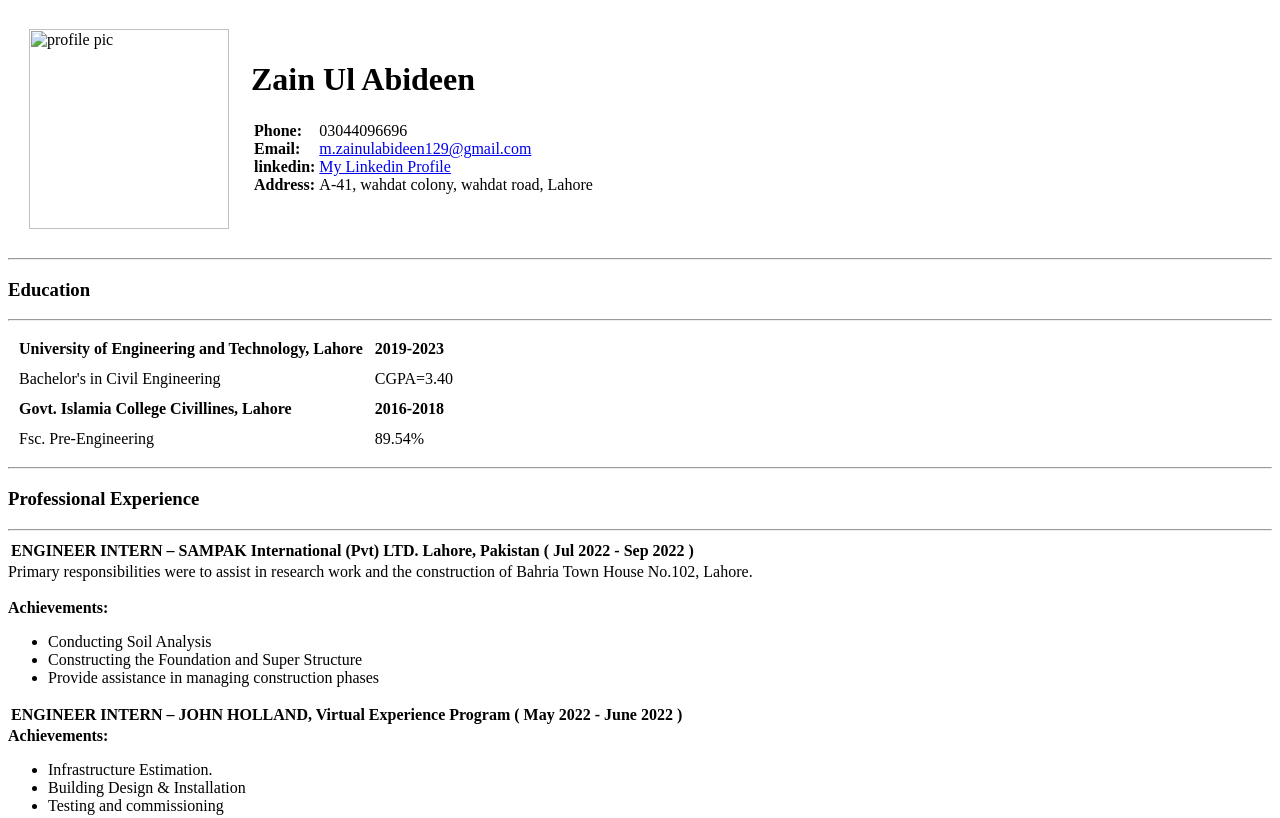
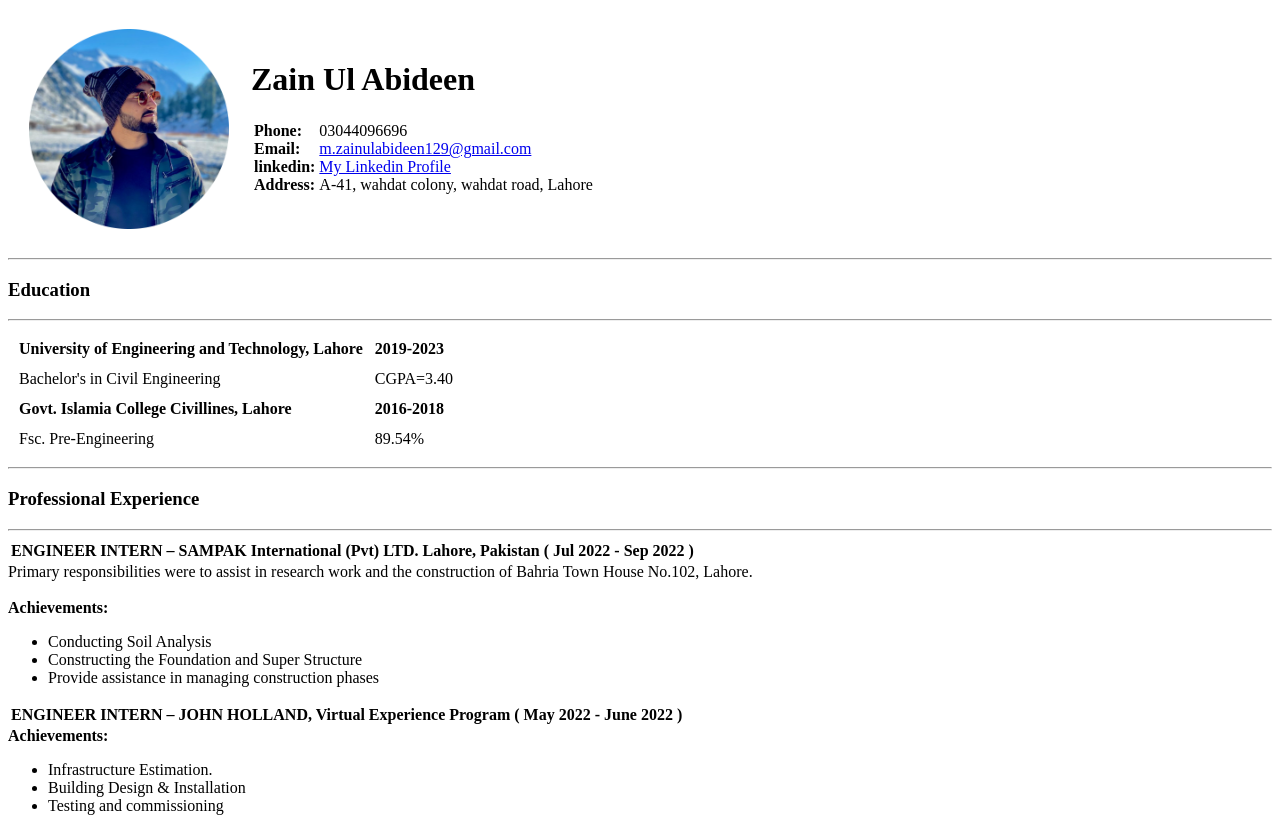
Before and after one commit to ZainUlAbideenwd/cv, a plain HTML site: page index.html in a window 1280 px wide. Shown: the top 818 px of the page. Drawn offline with Linux system fonts and the light colour scheme.

Commit message:
Update index.html

```diff
--- a/index.html
+++ b/index.html
@@ -6,7 +6,7 @@
 </head>
 <body>
     <table cellspacing="20">
-        <td><img src="profile.png" width="200px" alt="profile pic"></td>
+        <td><img src="aaaa.png" width="200px" alt="profile pic"></td>
         <td><h1>Zain Ul Abideen</h1>
 
             <table>
```
